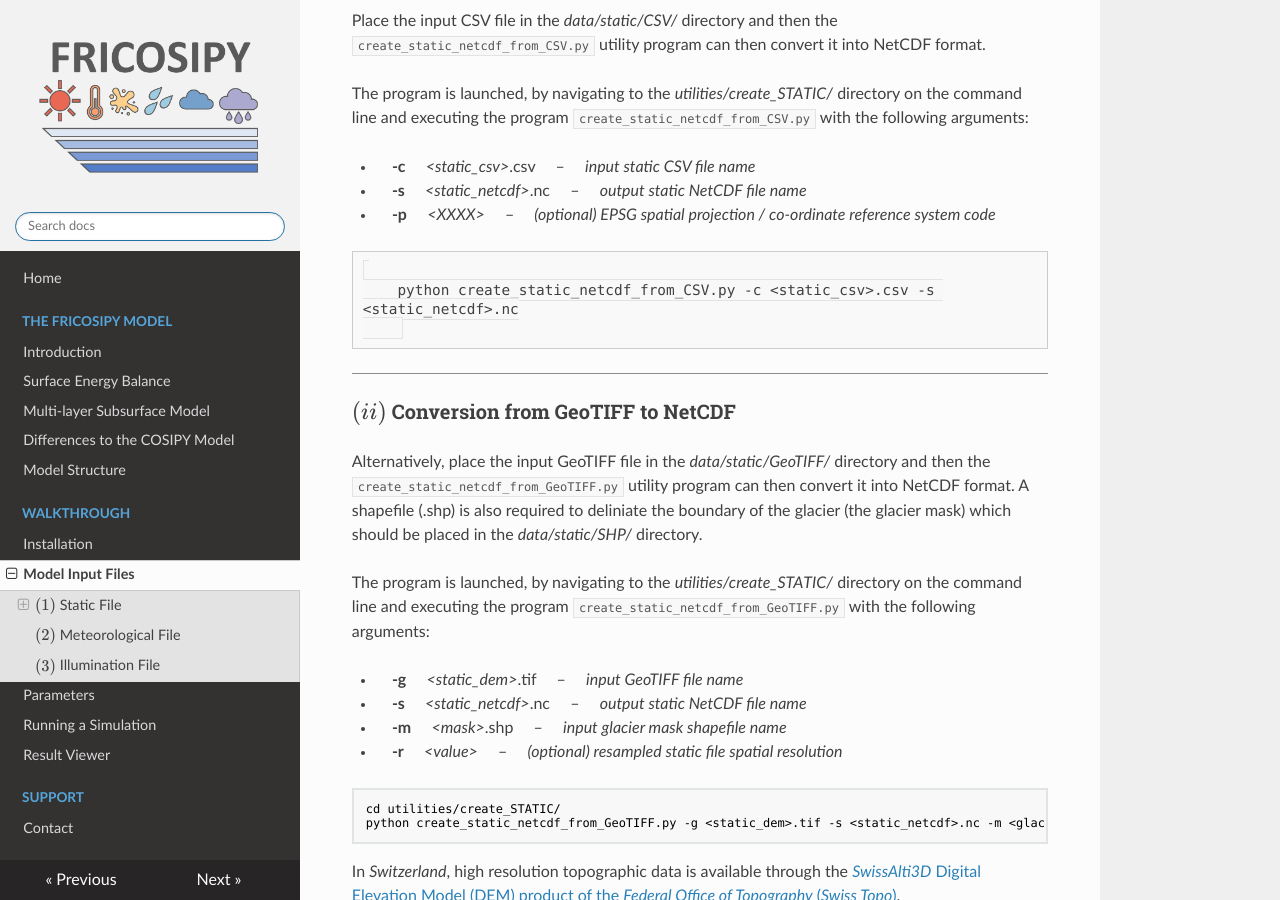
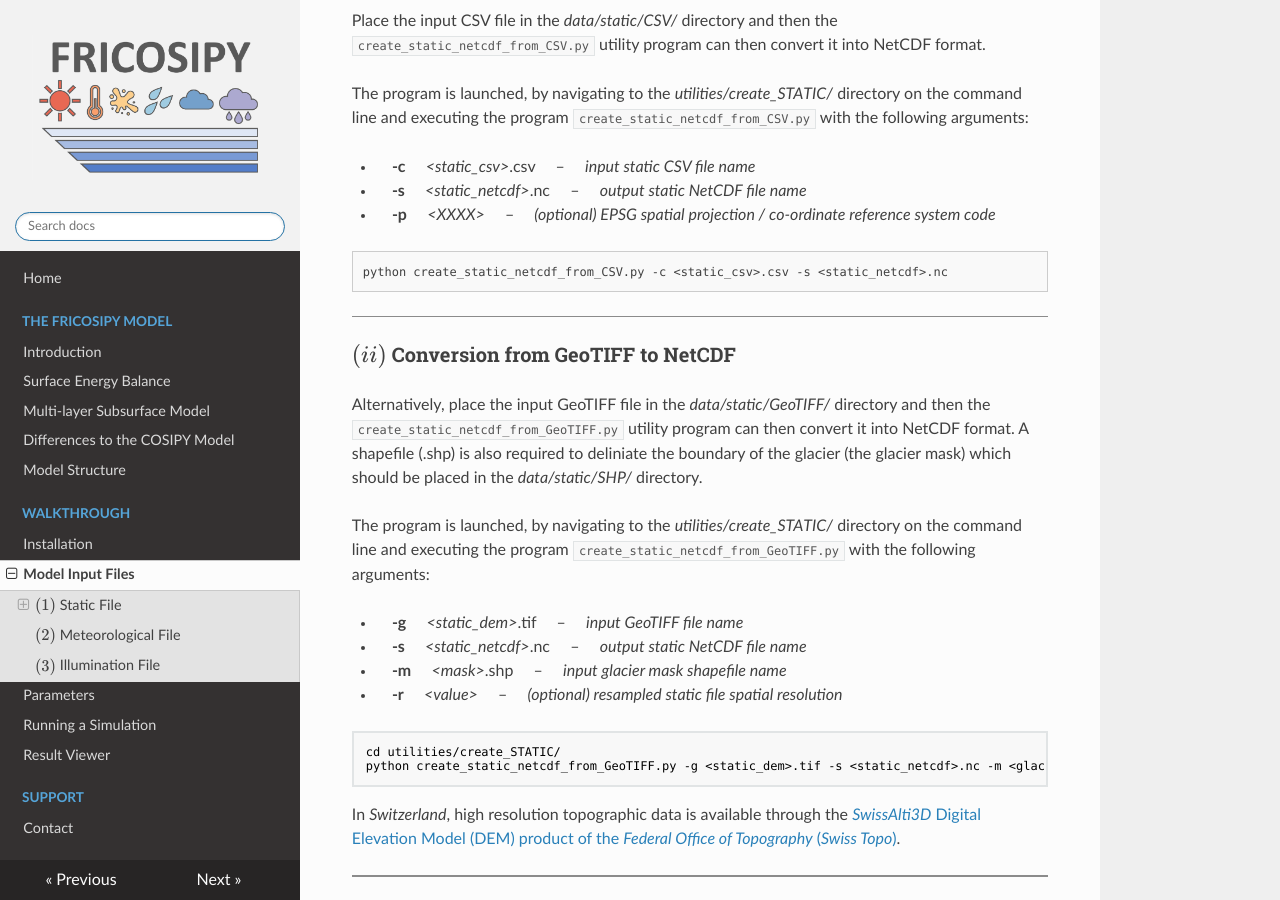
Before and after one commit to MarcusGastaldello/FRICOSIPY, an MkDocs documentation site: the page built from docs/model_input_files.md, in a window 1280 px wide and 900 px high, scrolled down 1511 px. Built offline with MkDocs 1.6.1, drawn with Linux system fonts in a browser that asks for light colours.

Commit message:
Refactor code block for static NetCDF creation example
Updated code block styling for command example.

```diff
--- a/docs/model_input_files.md
+++ b/docs/model_input_files.md
@@ -65,9 +65,7 @@ The program is launched, by navigating to the *utilities/create_STATIC/* directo
 * &emsp; **-p** &emsp; *&lt;XXXX&gt;* &emsp; &ndash; &emsp; *(optional) EPSG spatial projection / co-ordinate reference system code*
 
 <div style="border:1px solid #ccc; padding:10px; background:#f9f9f9; max-width:100%; overflow-x:auto;">
-    <code style="font-family: Consolas, 'Liberation Mono', Courier, monospace; font-size: 0.9em; color: #404040; background: transparent; border: none;">
-    python create_static_netcdf_from_CSV.py -c &lt;static_csv&gt;.csv -s &lt;static_netcdf&gt;.nc
-    </code>
+  <code style="background:none !important; border:none !important; padding:0 !important; color:#404040; font-family:Consolas, 'Liberation Mono', Courier, monospace;">python create_static_netcdf_from_CSV.py -c &lt;static_csv&gt;.csv -s &lt;static_netcdf&gt;.nc</code>
 </div>
 
 <hr style="height:1px; background-color:#8b8b8b; border:none;" />
```
